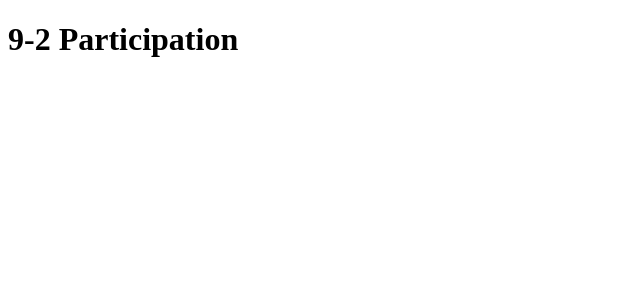
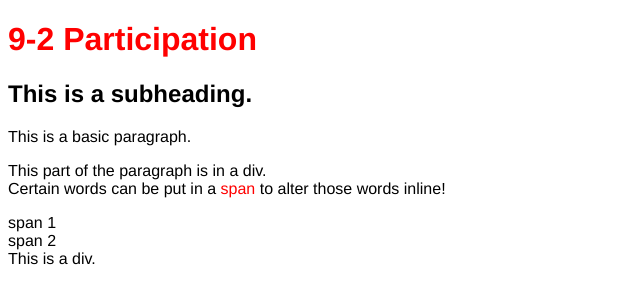
Before and after one commit to GU-Web-Dev-2025/participation-2-html-bradymarg, a plain HTML site: page index.html in a window 1280 px wide. Shown: the whole page, without its empty margins (0-640 px from the left). Drawn offline with Linux system fonts and the light colour scheme.

Commit message:
Dinking Around

```diff
--- a/index.html
+++ b/index.html
@@ -4,8 +4,22 @@
         <meta charset="UTF-8">
         <meta name="viewport">
         <title>9-2 Participation</title>
+        <style>
+            *{
+                font-family:'Franklin Gothic Medium', 'Arial Narrow', Arial, sans-serif;
+            }
+        </style>
     </head>
     <body>
-        <h1>9-2 Participation</h1>
+        <h1 style="color: red;">9-2 Participation</h1>
+        <h2>This is a subheading.</h2>
+        <p>This is a basic paragraph.
+            <div>This part of the paragraph is in a div.</div>
+            Certain words can be put in a <span style="color: red;">span</span> to alter those words inline!
+        </p>
+        <span>span 1</span>
+        <br>
+        <span>span 2</span>
+        <div>This is a div.</div>
     </body>
 </html>
```
